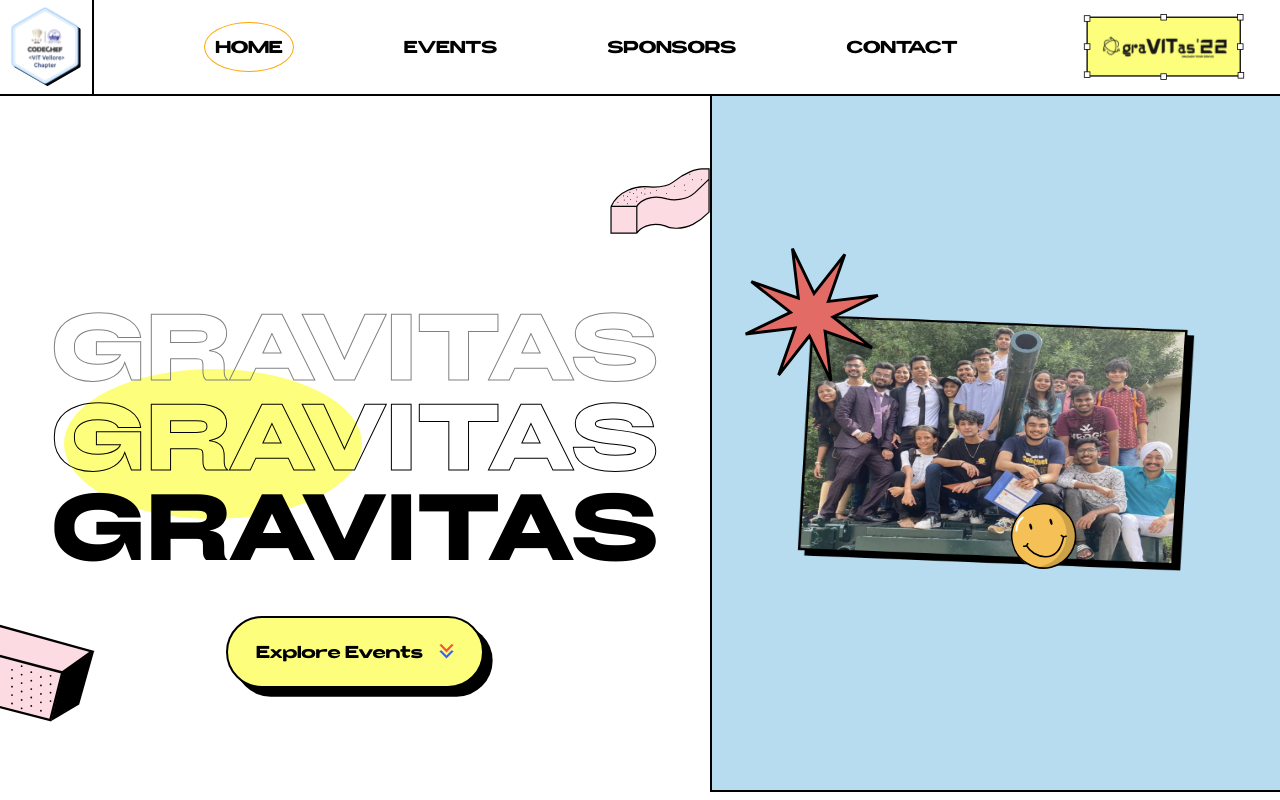
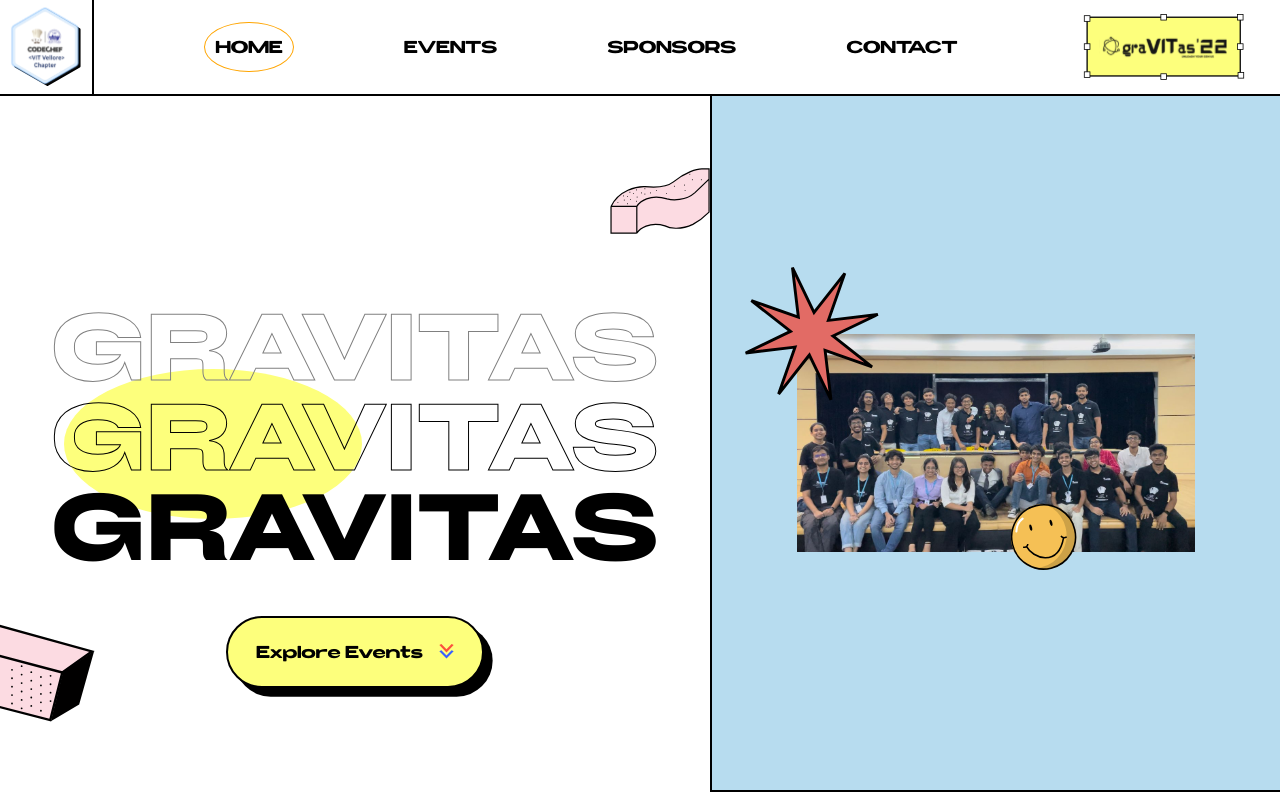
Before and after one commit to CodeChefVIT/Gravitas-22, a Next.js app: page / in a window 1280 px wide. Shown: the top 800 px of the page. Built offline with nearby package versions, Linux system fonts and the light colour scheme.

Commit message:
fix: changed group pic and cookoff link

```diff
--- a/components/GroupPic/GroupPic.js
+++ b/components/GroupPic/GroupPic.js
@@ -1,14 +1,14 @@
 import Image from "next/image";
 function GroupPic() {
   return (
-    <div className="w-[70%] h-[20vw] max-h-[400px] relative">
+    <div className="w-[70%] h-[17vw] max-h-[400px] relative">
       <div className="absolute w-full h-full">
-        <Image src="/group_pic.png" alt="" layout="fill" />
+        <Image src="/group_pic.jpeg" alt="" layout="fill" />
       </div>
       <div className="absolute translate-x-[-40%] translate-y-[-50%] w-[150px] h-[150px]">
         <Image src="/star.svg" alt="" layout="fill" />
       </div>
-      <div className="absolute translate-x-[-40%]  w-[20%] h-[150px] bottom-[-40px] left-[60%]">
+      <div className="absolute translate-x-[-40%]  w-[20%] h-[150px] bottom-[-60px] left-[60%]">
         <Image src="/smiley.svg" alt="" layout="fill" />
       </div>
     </div>
--- a/pages_config.json
+++ b/pages_config.json
@@ -2,13 +2,13 @@
   "cookoff": {
     "accent": "#FF4C38",
     "title": "CookOff",
-    "link": "https://cookoff7.vercel.app/",
+    "link": "https://cookoff.codechefvit.com/",
     "text": "Cook off is CodeChef VIT’s flagship competitive coding event that tests the coding skills of tech enthusiasts across the country. The event provides a platform for participants to develop their competitive coding skills and test their abilities. Cook Off 7.0 will be the seventh edition through which we hope to broaden the horizons of the participants."
   },
   "techtalks": {
     "accent": "#FDC62E",
     "title": "Tech Talks",
-    "link":"https://tech-talks-3-0.vercel.app/",
+    "link": "https://tech-talks-3-0.vercel.app/",
     "text": "Tech talks is an offline round table discussion that promises an insight into the lives and careers of leading figures in the industry. Talking about emerging technologies, this is not just any guest lecture, but an interactive session providing students with a broader perspective on each domain covered. With speakers from different domains, blending perfectly together, we hope to surpass the success achieved in Tech talks 2.0."
   },
   "industreality": {
```
Also changed, not shown: public/group_pic.jpeg (added).
